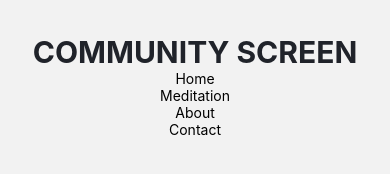
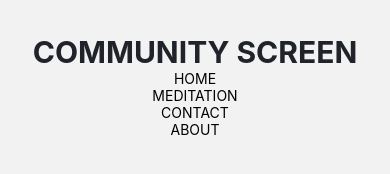
Before and after one commit to danieldenton/time-is-all-we-have-mobile, a React Native app: screen /Community in a window 390 px wide. Shown: the part 368-542 px from the top of the page. Built offline with nearby package versions, Linux system fonts and the light colour scheme.

Commit message:
nav restored

```diff
--- a/src/screens/Community.tsx
+++ b/src/screens/Community.tsx
@@ -2,7 +2,6 @@ import React from "react";
 import { StatusBar } from "expo-status-bar";
 import { Text, View, Pressable } from "react-native";
 import { IStackScreenProps } from "../navigation/StackScreenProps";
-import { routes } from "../navigation/routes";
 import { styles } from "../styles";
 
 export const CommunityScreen: React.FunctionComponent<IStackScreenProps> = (
@@ -10,25 +9,37 @@ export const CommunityScreen: React.FunctionComponent<IStackScreenProps> = (
 ) => {
   const { navigation } = props;
 
-  const navNames = routes.filter((r) => r.name !== "Community");
-
-  const navButtons = navNames.map((r, i) => {
-    return (
-      <Pressable
-        key={i}
-        onPress={() => {
-          navigation.navigate(r.name);
-        }}
-      >
-        <Text>{r.name}</Text>
-      </Pressable>
-    );
-  });
-
   return (
     <View style={styles.container}>
       <Text style={styles.text}>COMMUNITY SCREEN</Text>
-      {navButtons}
+      <Pressable
+        onPress={() => {
+          navigation.navigate("Home");
+        }}
+      >
+        <Text>HOME</Text>
+      </Pressable>
+      <Pressable
+        onPress={() => {
+          navigation.navigate("Meditation");
+        }}
+      >
+        <Text>MEDITATION</Text>
+      </Pressable>
+      <Pressable
+        onPress={() => {
+          navigation.navigate("Contact");
+        }}
+      >
+        <Text>CONTACT</Text>
+      </Pressable>
+      <Pressable
+        onPress={() => {
+          navigation.navigate("About");
+        }}
+      >
+        <Text>ABOUT</Text>
+      </Pressable>
       <StatusBar style="auto" />
     </View>
   );
--- a/src/screens/Contact.tsx
+++ b/src/screens/Contact.tsx
@@ -3,33 +3,43 @@ import { StatusBar } from "expo-status-bar";
 import { Text, View, Pressable } from "react-native";
 import { IStackScreenProps } from "../navigation/StackScreenProps";
 import { styles } from "../styles";
-import { routes } from "../navigation/routes";
 
 export const ContactScreen: React.FunctionComponent<IStackScreenProps> = (
   props
 ) => {
   const { navigation } = props;
 
-  const navNames = routes.filter((r) => r.name !== "Contact");
-
-  const navButtons = navNames.map((r, i) => {
-    return (
-      <Pressable
-        key={i}
-        onPress={() => {
-          navigation.navigate(r.name);
-        }}
-      >
-        <Text>{r.name}</Text>
-      </Pressable>
-    );
-  });
-
-
   return (
     <View style={styles.container}>
       <Text style={styles.text}>CONTACT</Text>
-      {navButtons}
+      <Pressable
+        onPress={() => {
+          navigation.navigate("Home");
+        }}
+      >
+        <Text>HOME</Text>
+      </Pressable>
+      <Pressable
+        onPress={() => {
+          navigation.navigate("Meditation");
+        }}
+      >
+        <Text>MEDITATION</Text>
+      </Pressable>
+      <Pressable
+        onPress={() => {
+          navigation.navigate("Community");
+        }}
+      >
+        <Text>COMMUNITY</Text>
+      </Pressable>
+      <Pressable
+        onPress={() => {
+          navigation.navigate("About");
+        }}
+      >
+        <Text>ABOUT</Text>
+      </Pressable>
       <StatusBar style="auto" />
     </View>
   );
--- a/src/screens/Home.tsx
+++ b/src/screens/Home.tsx
@@ -35,10 +35,10 @@ export const HomeScreen: React.FunctionComponent<IStackScreenProps> = (
       </Pressable>
       <Pressable
         onPress={() => {
-          navigation.navigate("Contact");
+          navigation.navigate("About");
         }}
       >
-        <Text>CONTACT</Text>
+        <Text>ABOUT</Text>
       </Pressable>
       <StatusBar style="auto" />
     </View>
--- a/src/screens/Meditation.tsx
+++ b/src/screens/Meditation.tsx
@@ -2,7 +2,6 @@ import React from "react";
 import { View, Text, Pressable } from "react-native";
 import { StatusBar } from "expo-status-bar";
 import { IStackScreenProps } from "../navigation/StackScreenProps";
-import { routes } from "../navigation/routes";
 import { styles } from "../styles";
 
 export const MeditationScreen: React.FunctionComponent<IStackScreenProps> = (
@@ -10,25 +9,37 @@ export const MeditationScreen: React.FunctionComponent<IStackScreenProps> = (
 ) => {
   const { navigation } = props;
 
-  const navNames = routes.filter((r) => r.name !== "Meditation");
-
-  const navButtons = navNames.map((r, i) => {
-    return (
-      <Pressable
-        key={i}
-        onPress={() => {
-          navigation.navigate(r.name);
-        }}
-      >
-        <Text>{r.name}</Text>
-      </Pressable>
-    );
-  });
-
   return (
     <View style={styles.container}>
       <Text style={styles.text}>MEDITATION SCREEN</Text>
-      {navButtons}
+      <Pressable
+        onPress={() => {
+          navigation.navigate("Home");
+        }}
+      >
+        <Text>HOME</Text>
+      </Pressable>
+      <Pressable
+        onPress={() => {
+          navigation.navigate("Community");
+        }}
+      >
+        <Text>COMMUNITY</Text>
+      </Pressable>
+      <Pressable
+        onPress={() => {
+          navigation.navigate("About");
+        }}
+      >
+        <Text>ABOUT</Text>
+      </Pressable>
+      <Pressable
+        onPress={() => {
+          navigation.navigate("Contact");
+        }}
+      >
+        <Text>CONTACT</Text>
+      </Pressable>
       <StatusBar style="auto" />
     </View>
   );
```
